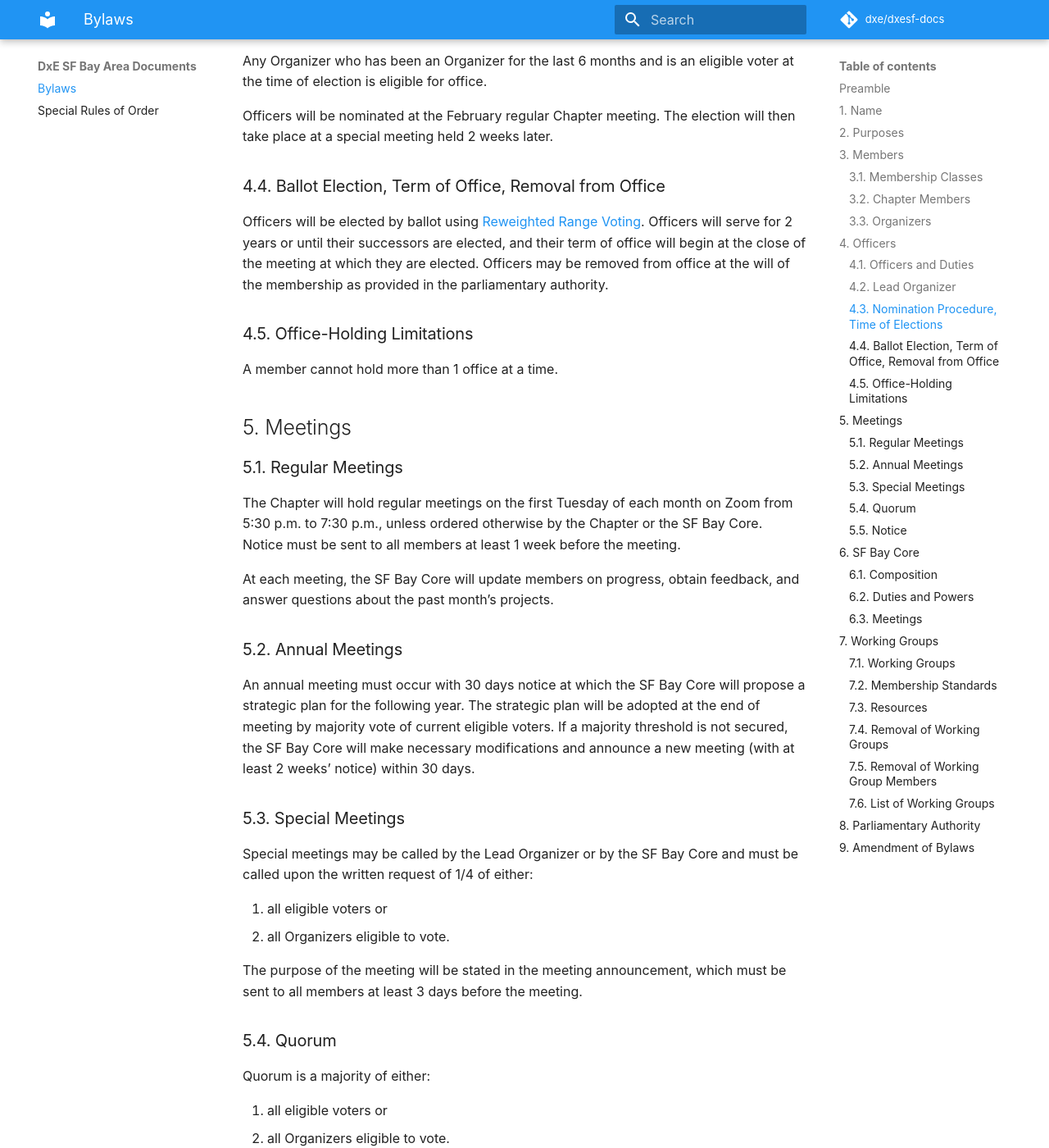
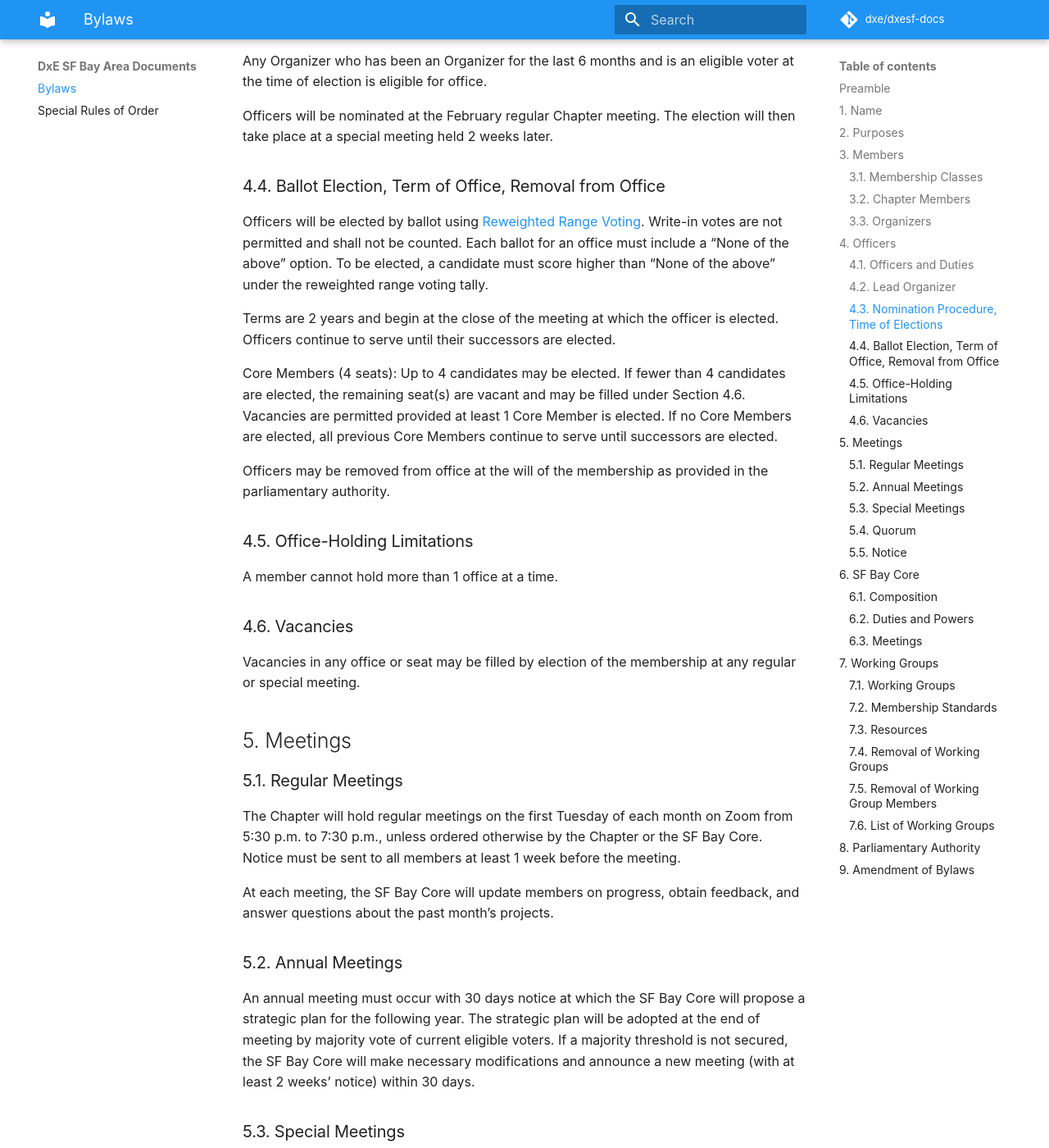
Before and after one commit to dxe/dxesf-docs, an MkDocs documentation site: the page built from docs/index.md, in a window 1280 px wide and 1400 px high, scrolled down 2156 px. Shown: the whole window at 82% size. Built offline with MkDocs 1.6.1 and Material for MkDocs 9.7.7, drawn with Linux system fonts in a browser that asks for light colours; some web fonts are replaced; comment, search, counter and statistics services are not loaded; some of the changed text lies outside the part shown.

Commit message:
bylaws: elections: NOTA and disallow write-ins

```diff
--- a/docs/index.md
+++ b/docs/index.md
@@ -68,12 +68,26 @@ The election will then take place at a special meeting held 2 weeks later.
 ### 4.4. Ballot Election, Term of Office, Removal from Office
 
 Officers will be elected by ballot using [Reweighted Range Voting](https://www.rangevoting.org/RRV.html).
-Officers will serve for 2 years or until their successors are elected, and their term of office will begin at the close of the meeting at which they are elected.
+Write-in votes are not permitted and shall not be counted.
+Each ballot for an office must include a "None of the above" option.
+To be elected, a candidate must score higher than "None of the above" under the reweighted range voting tally.
+
+Terms are 2 years and begin at the close of the meeting at which the officer is elected. Officers continue to serve
+until their successors are elected.
+
+Core Members (4 seats): Up to 4 candidates may be elected. If fewer than 4 candidates are elected, the remaining seat(s)
+are vacant and may be filled under Section 4.6. Vacancies are permitted provided at least 1 Core Member is elected. If
+no Core Members are elected, all previous Core Members continue to serve until successors are elected.
+
 Officers may be removed from office at the will of the membership as provided in the parliamentary authority.
 
 ### 4.5. Office-Holding Limitations
 
 A member cannot hold more than 1 office at a time.
+
+### 4.6. Vacancies
+
+Vacancies in any office or seat may be filled by election of the membership at any regular or special meeting.
 
 ## 5. Meetings
 
@@ -115,7 +129,7 @@ Notice of meetings will be sent to the [chaptermembers@dxe.io](mailto:chaptermem
 
 ### 6.1. Composition
 
-The SF Bay Core consists of the Lead Organizer and the 4 Core Members.
+The SF Bay Core consists of the Lead Organizer and up to 4 Core Members.
 
 ### 6.2. Duties and Powers
 
```
